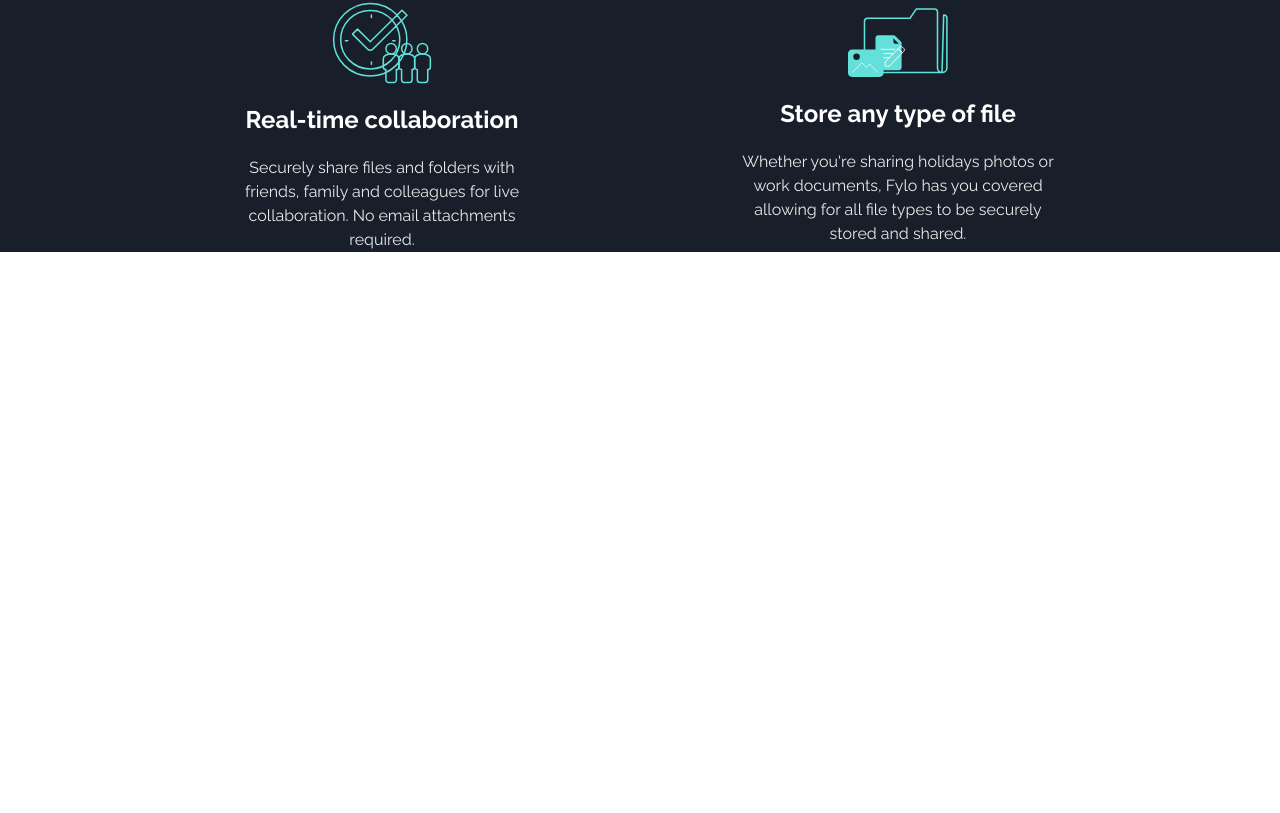
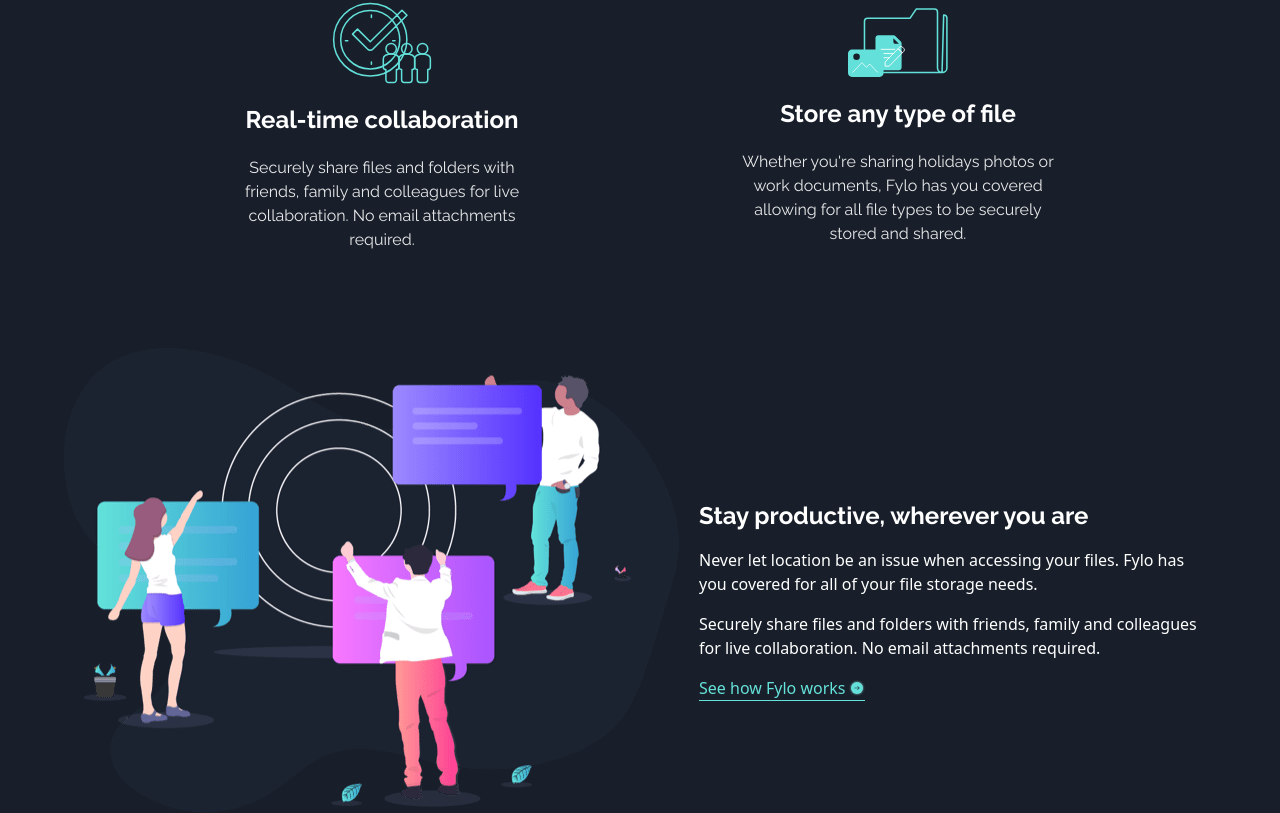
Before and after one commit to oonderrr/onder, a Next.js app: page /fylo-dark-theme-landing-page in a window 1280 px wide. Shown: the part 1322-2135 px from the top of the page. Before the commit the page ends 1574 px from the top, so only its background shows below. Built offline with nearby package versions, Linux system fonts and the light colour scheme.

Commit message:
Stay Productive

```diff
--- /dev/null
+++ b/src/app/fylo-dark-theme-landing-page/components/StayProductive.jsx
@@ -0,0 +1,44 @@
+import stay from "/src/app/fylo-dark-theme-landing-page/ui/images/illustration-stay-productive.png"
+import Image from "next/image";
+import {raleway} from "@/src/fonts/fonts";
+import arrow from "/src/app/fylo-dark-theme-landing-page/ui/images/icon-arrow.svg"
+
+function StayProductive() {
+  return (
+    <>
+        <div className={"px-7 md:px-16 mt-24 flex flex-col md:flex-row gap-5 items-center"}>
+            <Image
+                className="basis-1/2"
+                src={stay}
+                alt={"stay"}
+                quality={100}
+            />
+            <div className="flex flex-col gap-4 w-11/12 mt-10 basis-1/2">
+                <h4 className={`text-2xl font-bold  ${raleway.className}`}>
+                    Stay productive, wherever you are
+                </h4>
+
+                <p>
+                    Never let location be an issue when accessing your files. Fylo has you covered for all of your file
+                    storage needs.
+                </p>
+                <p>
+                    Securely share files and folders with friends, family and colleagues for live collaboration. No
+                    email
+                    attachments required.
+                </p>
+
+                <button type={"button"}
+                        className="w-max flex items-center gap-1 text-fylo-cyan-inside-call-to-action-gradient border-b border-fylo-cyan-inside-call-to-action-gradient">
+                    See how Fylo works <Image src={arrow}/>
+                </button>
+            </div>
+
+
+        </div>
+
+    </>
+  );
+}
+
+export default StayProductive;
--- a/src/app/fylo-dark-theme-landing-page/page.jsx
+++ b/src/app/fylo-dark-theme-landing-page/page.jsx
@@ -1,6 +1,7 @@
 import Header from "@/src/app/fylo-dark-theme-landing-page/components/Header";
 import HeroSection from "@/src/app/fylo-dark-theme-landing-page/components/HeroSection";
 import FeaturesSection from "@/src/app/fylo-dark-theme-landing-page/components/FeaturesSection/FeaturesSection";
+import StayProductive from "@/src/app/fylo-dark-theme-landing-page/components/StayProductive";
 
 function FyloDarkThemeLandingPage() {
   return (
@@ -9,6 +10,7 @@
         <Header />
         <HeroSection />
         <FeaturesSection />
+        <StayProductive />
       </div>
     </>
   );
```
